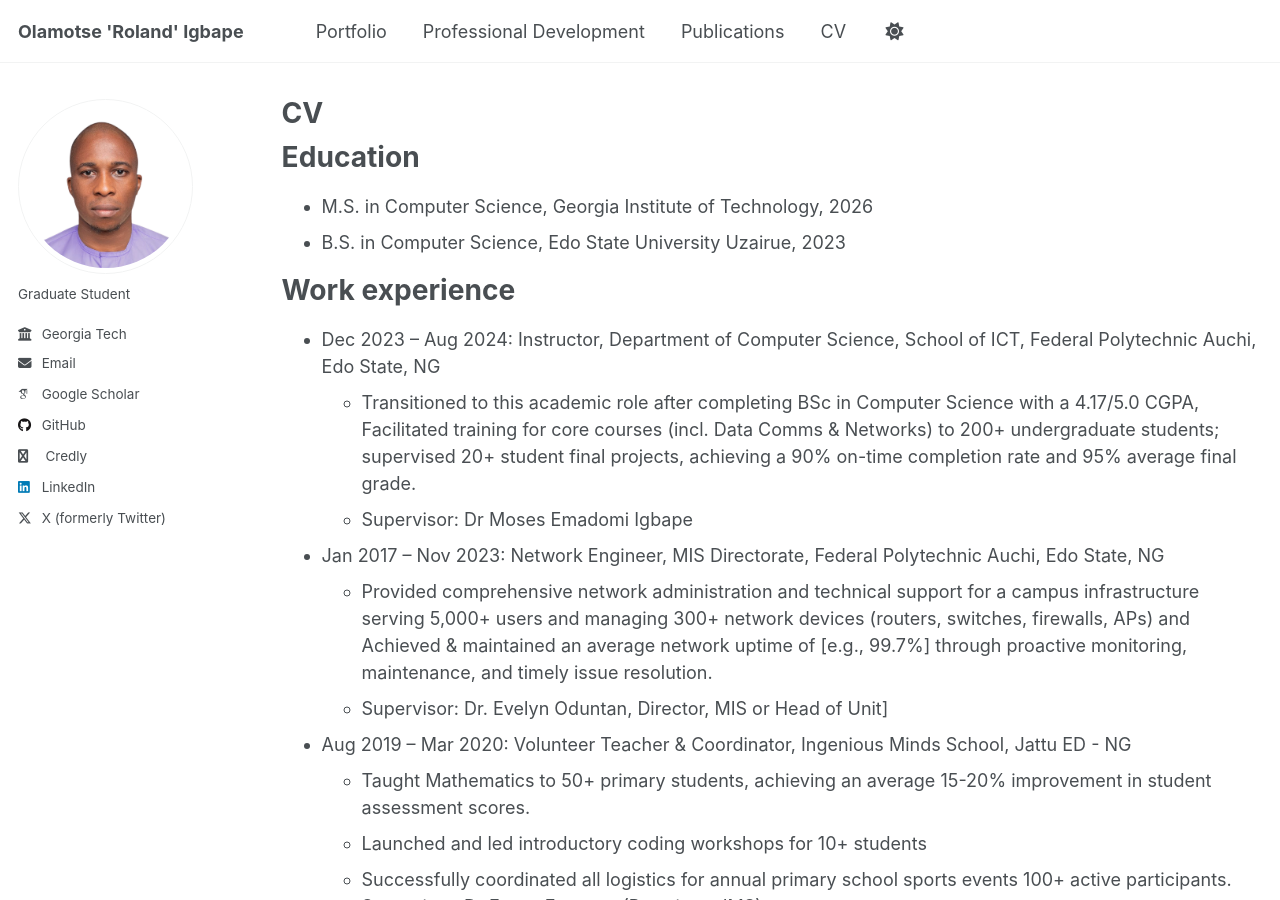
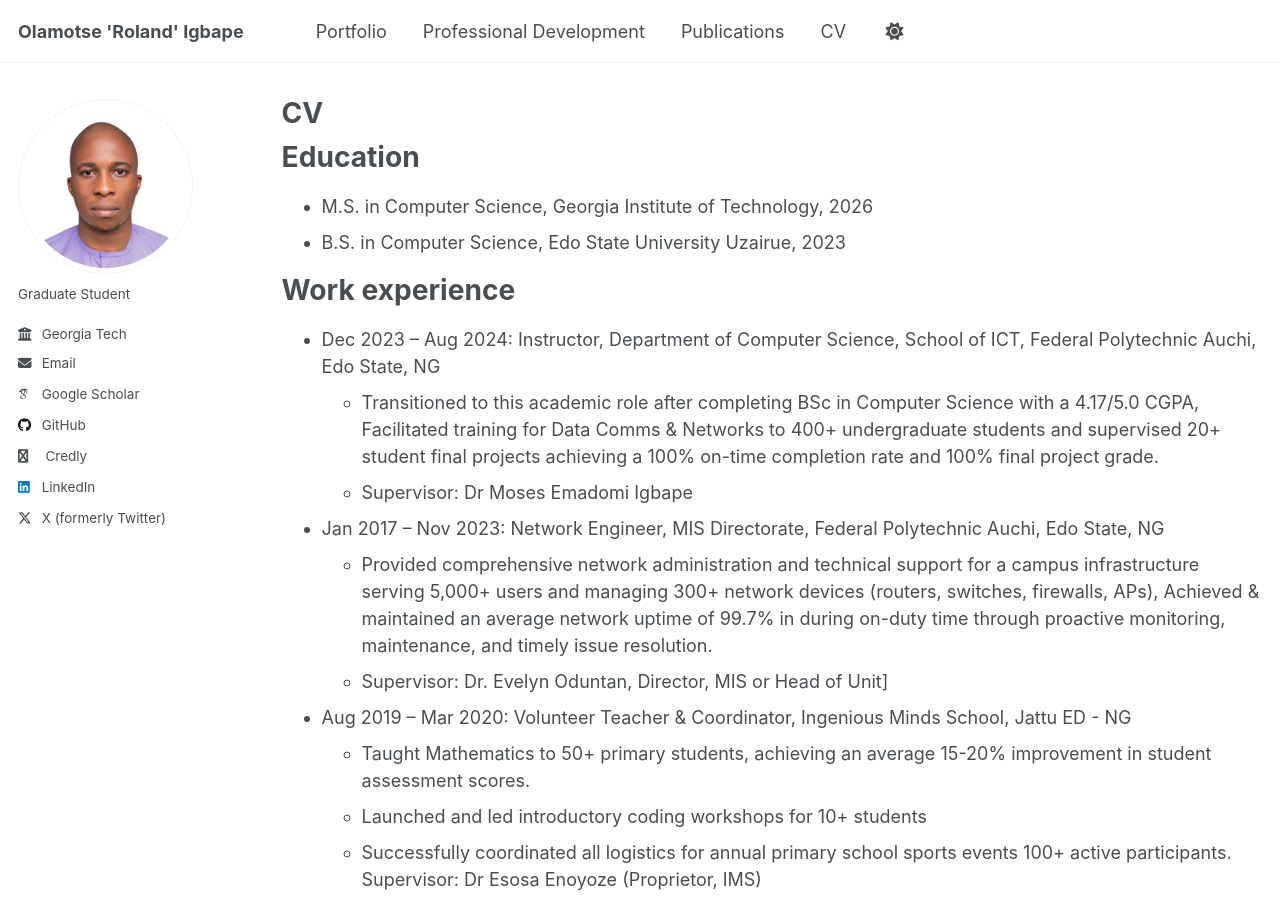
Before and after one commit to oigbape/oigbape.github.io, a Jekyll site: the page built from _pages/cv.md, in a window 1280 px wide and 900 px high. Built offline with Jekyll 4.4.1, drawn with Linux system fonts in a browser that asks for light colours; some web fonts are replaced.

Commit message:
Update cv.md

```diff
--- a/_pages/cv.md
+++ b/_pages/cv.md
@@ -17,11 +17,11 @@ Education
 Work experience
 ======
 * Dec 2023 – Aug 2024: Instructor, Department of Computer Science, School of ICT, Federal Polytechnic Auchi, Edo State, NG
-  * Transitioned to this academic role after completing BSc in Computer Science with a 4.17/5.0 CGPA, Facilitated training for core courses (incl. Data Comms & Networks) to 200+ undergraduate students; supervised 20+ student final projects, achieving a 90% on-time completion rate and 95% average final grade.
+  * Transitioned to this academic role after completing BSc in Computer Science with a 4.17/5.0 CGPA, Facilitated training for Data Comms & Networks to 400+ undergraduate students and supervised 20+ student final projects achieving a 100% on-time completion rate and 100% final project grade.
   * Supervisor: Dr Moses Emadomi Igbape
 
 * Jan 2017 – Nov 2023: Network Engineer, MIS Directorate, Federal Polytechnic Auchi, Edo State, NG
-  *  Provided comprehensive network administration and technical support for a campus infrastructure serving 5,000+ users and managing 300+ network devices (routers, switches, firewalls, APs) and Achieved & maintained an average network uptime of [e.g., 99.7%] through proactive monitoring, maintenance, and timely issue resolution.
+  *  Provided comprehensive network administration and technical support for a campus infrastructure serving 5,000+ users and managing 300+ network devices (routers, switches, firewalls, APs), Achieved & maintained an average network uptime of 99.7% in during on-duty time through proactive monitoring, maintenance, and timely issue resolution.
   *  Supervisor: Dr. Evelyn Oduntan, Director, MIS or Head of Unit]
 
 *  Aug 2019 – Mar 2020: Volunteer Teacher & Coordinator, Ingenious Minds School, Jattu ED - NG
```
